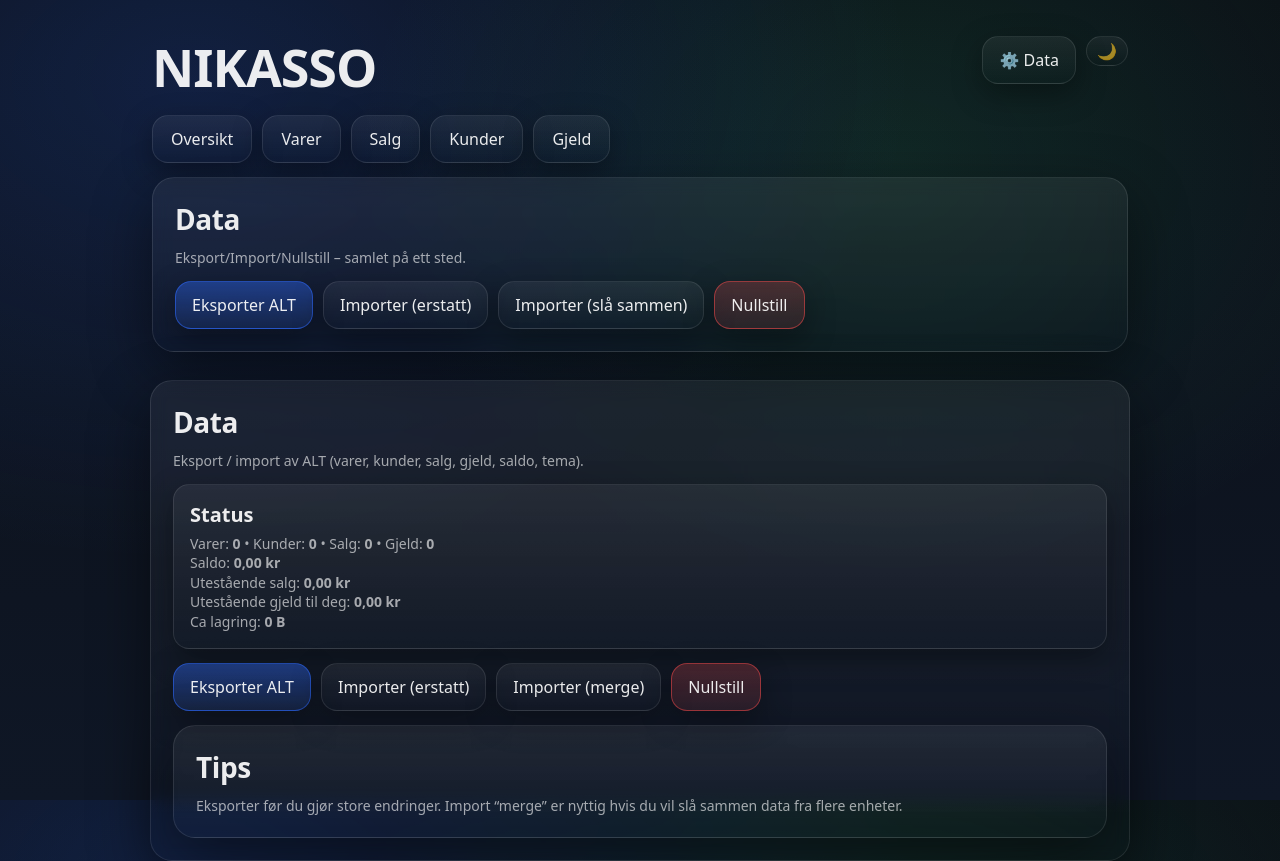
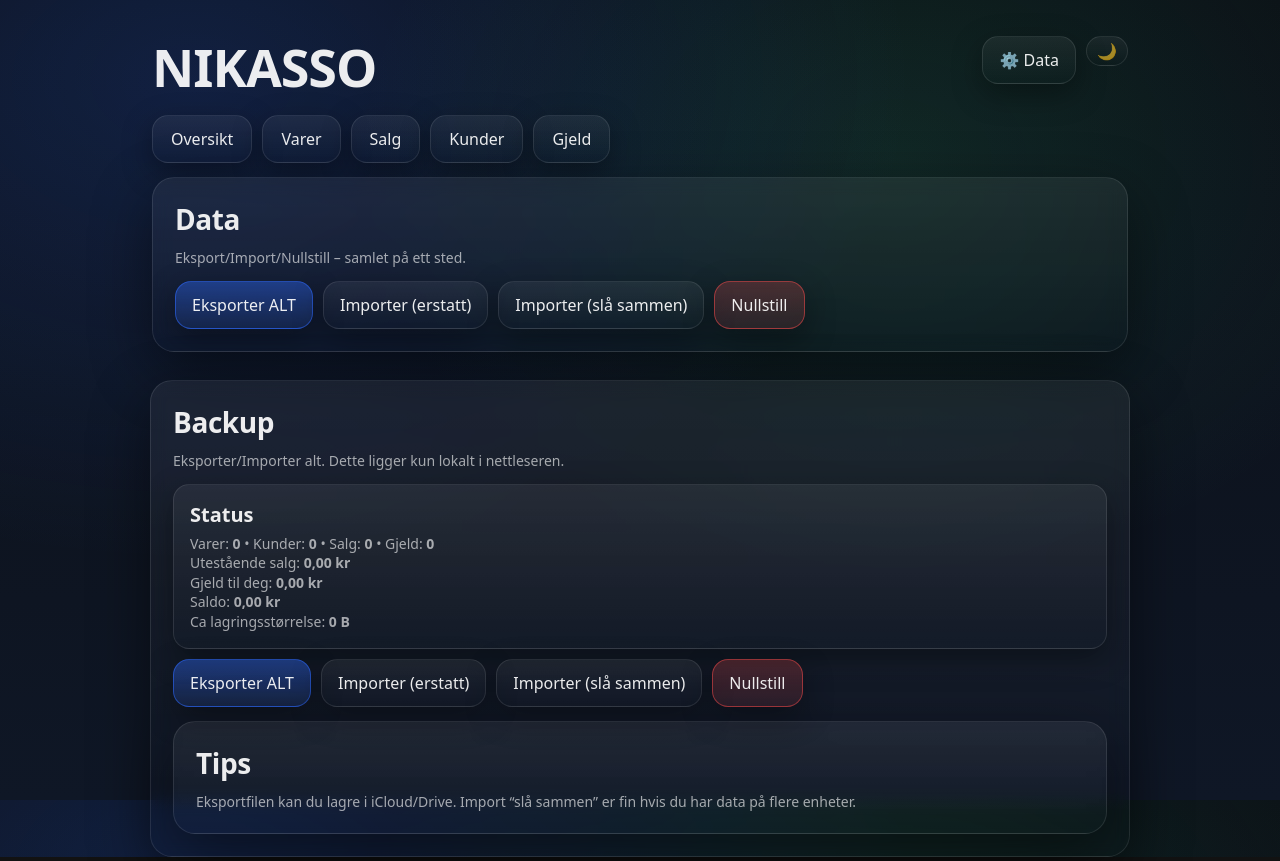
Before and after one commit to nikolaihoffmann-svg/Nikasso-, a React (Vite) app: page / in a window 1280 px wide. Both pictures are taken after a click on the button "⚙️ Data". Built offline with nearby package versions, Linux system fonts and the light colour scheme.

Commit message:
Update Backup.tsx

```diff
--- a/src/pages/Backup.tsx
+++ b/src/pages/Backup.tsx
@@ -1,11 +1,17 @@
 // src/pages/Backup.tsx
 import React, { useMemo } from "react";
-import { clearAllData, downloadExportAll, fmtKr, getStorageSummary, pickImportAllFile } from "../app/storage";
+import { downloadExportAll, getStorageSummary, pickImportAllFile, clearAllData, fmtKr } from "../app/storage";
 
 function fmtBytes(n: number) {
-  if (n < 1024) return `${n} B`;
-  if (n < 1024 * 1024) return `${Math.round((n / 1024) * 10) / 10} KB`;
-  return `${Math.round((n / (1024 * 1024)) * 10) / 10} MB`;
+  if (!Number.isFinite(n) || n <= 0) return "0 B";
+  const units = ["B", "KB", "MB", "GB"];
+  let v = n;
+  let i = 0;
+  while (v >= 1024 && i < units.length - 1) {
+    v /= 1024;
+    i++;
+  }
+  return `${v.toFixed(i === 0 ? 0 : 1)} ${units[i]}`;
 }
 
 export function Backup() {
@@ -13,8 +19,8 @@ export function Backup() {
 
   return (
     <div className="card">
-      <div className="cardTitle">Data</div>
-      <div className="cardSub">Eksport / import av ALT (varer, kunder, salg, gjeld, saldo, tema).</div>
+      <div className="cardTitle">Backup</div>
+      <div className="cardSub">Eksporter/Importer alt. Dette ligger kun lokalt i nettleseren.</div>
 
       <div className="list">
         <div className="item">
@@ -23,30 +29,27 @@ export function Backup() {
             Varer: <b>{summary.itemsCount}</b> • Kunder: <b>{summary.customersCount}</b> • Salg: <b>{summary.salesCount}</b> • Gjeld:
             <b> {summary.receivablesCount}</b>
             <br />
+            Utestående salg: <b>{fmtKr(summary.unpaidSales)}</b>
+            <br />
+            Gjeld til deg: <b>{fmtKr(summary.unpaidReceivables)}</b>
+            <br />
             Saldo: <b>{fmtKr(summary.saldo)}</b>
             <br />
-            Utestående salg: <b>{fmtKr(summary.unpaidSales)}</b>
-            <br />
-            Utestående gjeld til deg: <b>{fmtKr(summary.unpaidReceivables)}</b>
-            <br />
-            Ca lagring: <b>{fmtBytes(summary.approxBytes)}</b>
+            Ca lagringsstørrelse: <b>{fmtBytes(summary.approxBytes)}</b>
           </div>
         </div>
       </div>
 
-      <div className="btnRow" style={{ marginTop: 14 }}>
+      <div className="btnRow">
         <button className="btn btnPrimary" type="button" onClick={() => downloadExportAll()}>
           Eksporter ALT
         </button>
-
         <button className="btn" type="button" onClick={() => pickImportAllFile("replace")}>
           Importer (erstatt)
         </button>
-
         <button className="btn" type="button" onClick={() => pickImportAllFile("merge")}>
-          Importer (merge)
+          Importer (slå sammen)
         </button>
-
         <button
           className="btn btnDanger"
           type="button"
@@ -61,7 +64,7 @@ export function Backup() {
       <div className="card" style={{ marginTop: 14 }}>
         <div className="cardTitle">Tips</div>
         <div className="cardSub" style={{ marginBottom: 0 }}>
-          Eksporter før du gjør store endringer. Import “merge” er nyttig hvis du vil slå sammen data fra flere enheter.
+          Eksportfilen kan du lagre i iCloud/Drive. Import “slå sammen” er fin hvis du har data på flere enheter.
         </div>
       </div>
     </div>
```
